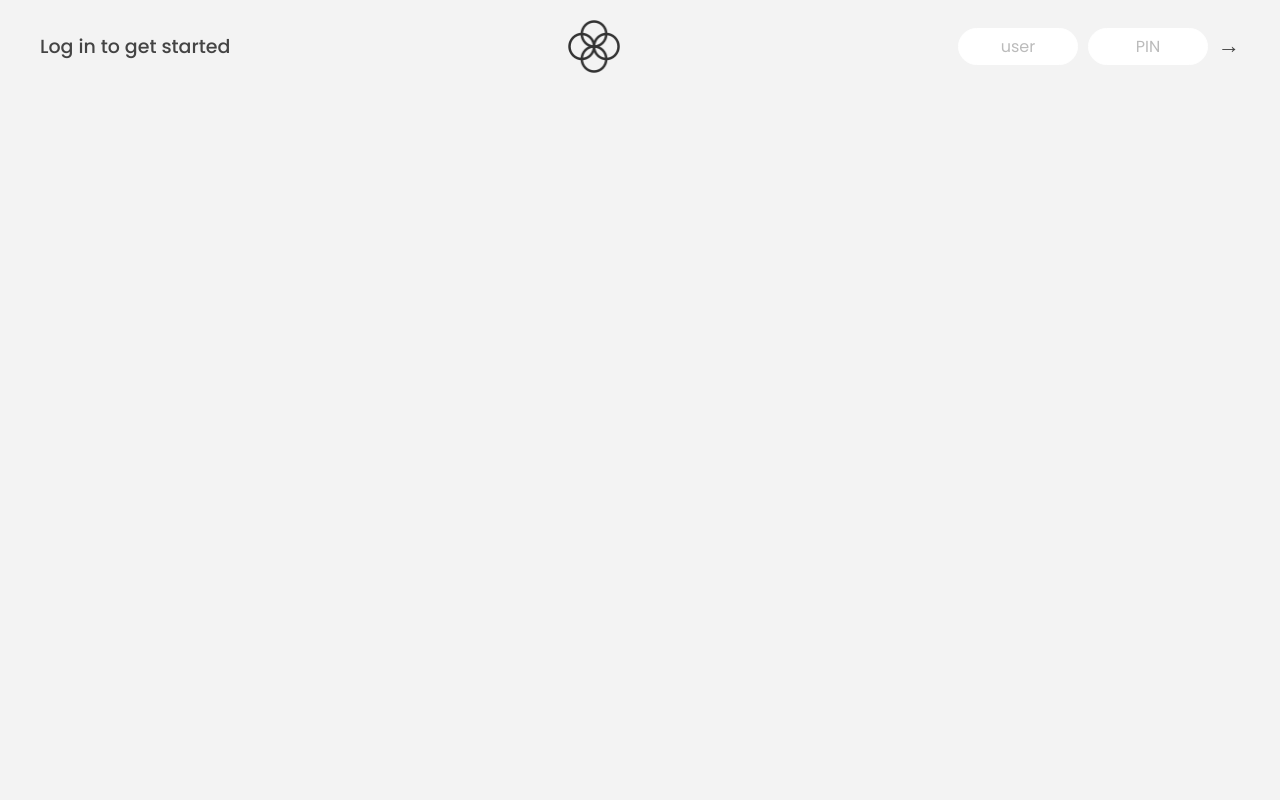
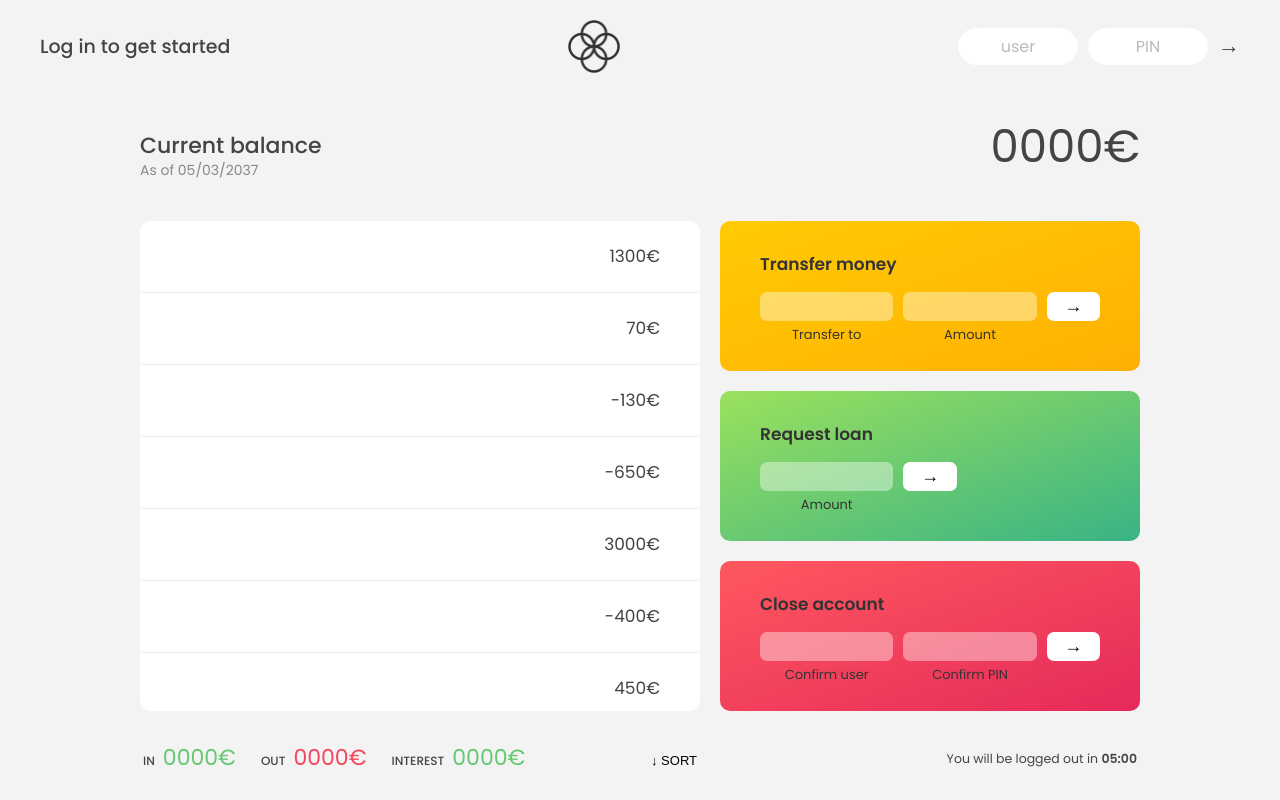
Before and after one commit to EliasMartinzs/javascript-course, a plain HTML site: page 11-Arrays-Bankist/starter/index.html in a window 1280 px wide. Drawn offline with Linux system fonts and the light colour scheme.

Commit message:
movements add

```diff
--- a/11-Arrays-Bankist/starter/index.html
+++ b/11-Arrays-Bankist/starter/index.html
@@ -53,7 +53,7 @@
         <div class="movements__row">
           <div class="movements__type movements__type--deposit">2 deposit</div>
           <div class="movements__date">3 days ago</div>
-          <div class="movements__value">4 000€</div>
+          <div class="movements__value">4.000€</div>
         </div>
         <div class="movements__row">
           <div class="movements__type movements__type--withdrawal">
--- a/11-Arrays-Bankist/starter/script.js
+++ b/11-Arrays-Bankist/starter/script.js
@@ -60,3 +60,71 @@ const inputTransferAmount = document.querySelector('.form__input--amount');
 const inputLoanAmount = document.querySelector('.form__input--loan-amount');
 const inputCloseUsername = document.querySelector('.form__input--user');
 const inputClosePin = document.querySelector('.form__input--pin');
+
+const displayMovements = function (movements) {
+  containerMovements.innerHTML = '';
+
+  movements.forEach(function (mov, i) {
+    const type = mov > 0 ? 'deposited' : 'withdraw';
+
+    const html = `
+   <div class="movements__row">
+    <div class="movements__type movements__type--${type}">${i + 1} ${type}</div>
+     <div class="movements__value">${mov}€</div>
+ </div>
+   `;
+
+    containerMovements.insertAdjacentHTML('afterbegin', html);
+  });
+};
+displayMovements(account1.movements);
+
+// Lectures methods arrays , replace , join , slice , splice etc
+
+/*
+// Method forEach
+// looping in array with for of
+const movements = [200, 450, -400, 3000, -650, -130, 70, 1300];
+console.log('For Of -------------------');
+for (const mov of movements) {
+  if (mov > 0) {
+    console.log(`you deposited ${mov}`);
+  } else {
+    console.log(`you withdraw ${Math.abs(mov)}`);
+  }
+}
+console.log('ForEach -------------------');
+// looping in array with ForEach
+movements.forEach((move, i) => {
+  if (move > 0) {
+    console.log(`movements ${i + 1} ,you deposited ${move}`);
+  } else {
+    console.log(`movements ${i + 1} ,you withdraw ${Math.abs(move)}`);
+  }
+});
+
+// Method Map
+const currencies = new Map([
+  ['USD', 'United States'],
+  ['EUR', 'Europe'],
+  ['REAL', 'Brazil'],
+]);
+
+currencies.forEach((value, key, map) => {
+  console.log(`${key} : ${value}`);
+});
+
+// Method Set
+const currenciesUnique = new Set([
+  'eur',
+  'dolar',
+  'bgp',
+  'eur',
+  'dolar',
+  'bgp',
+]);
+
+currenciesUnique.forEach((value, _, map) => {
+  console.log(`${value} : ${value}`);
+});
+*/
--- a/11-Arrays-Bankist/starter/style.css
+++ b/11-Arrays-Bankist/starter/style.css
@@ -94,7 +94,7 @@ nav {
   gap: 2rem;
 
   /* NOTE This creates the fade in/out anumation */
-  opacity: 0;
+  /* opacity: 0;  */
   transition: all 1s;
 }
 
```
Also changed, not shown: 11-Arrays-Bankist/starter/text.html (deleted, +0 -1 lines).
